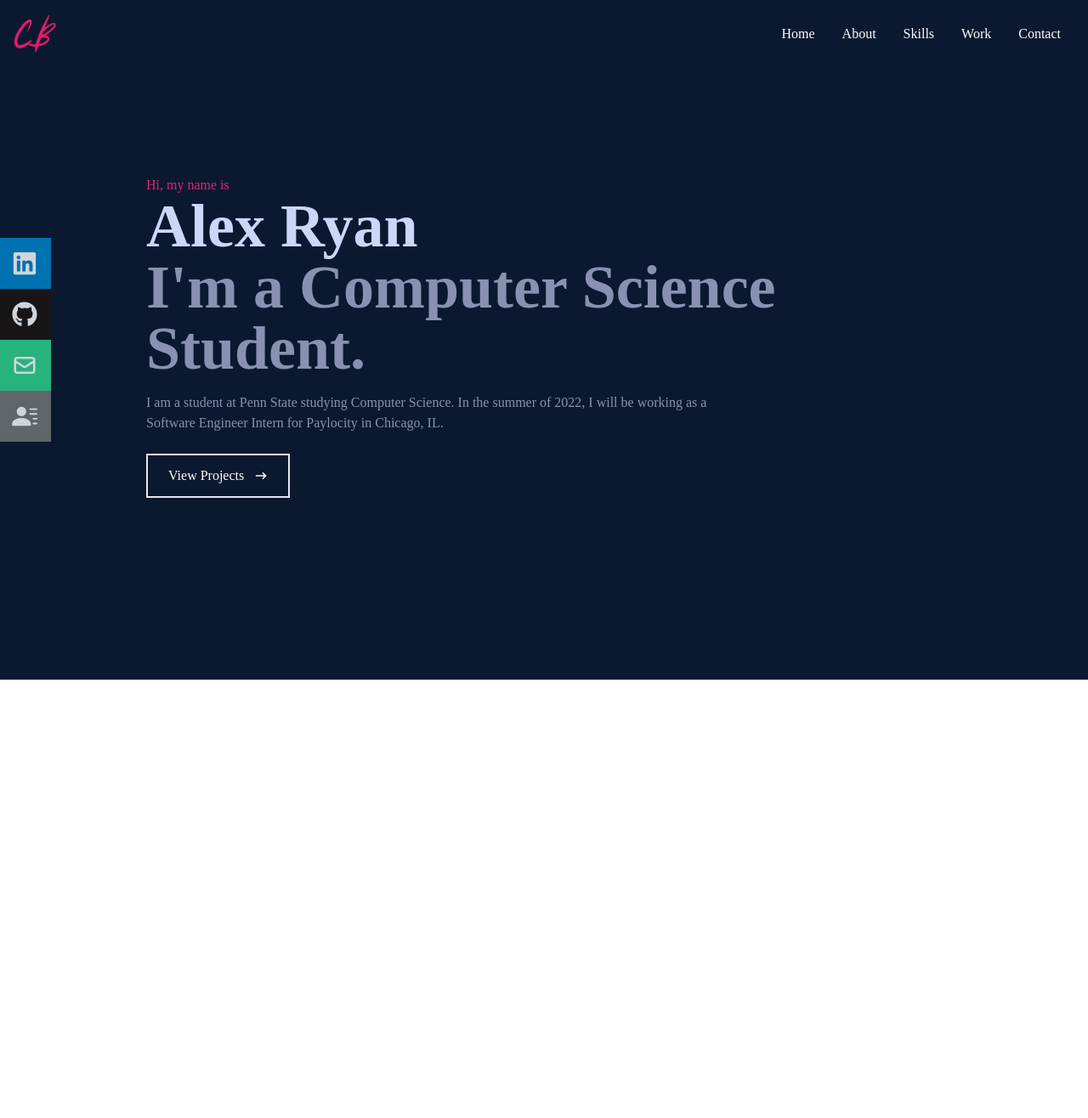
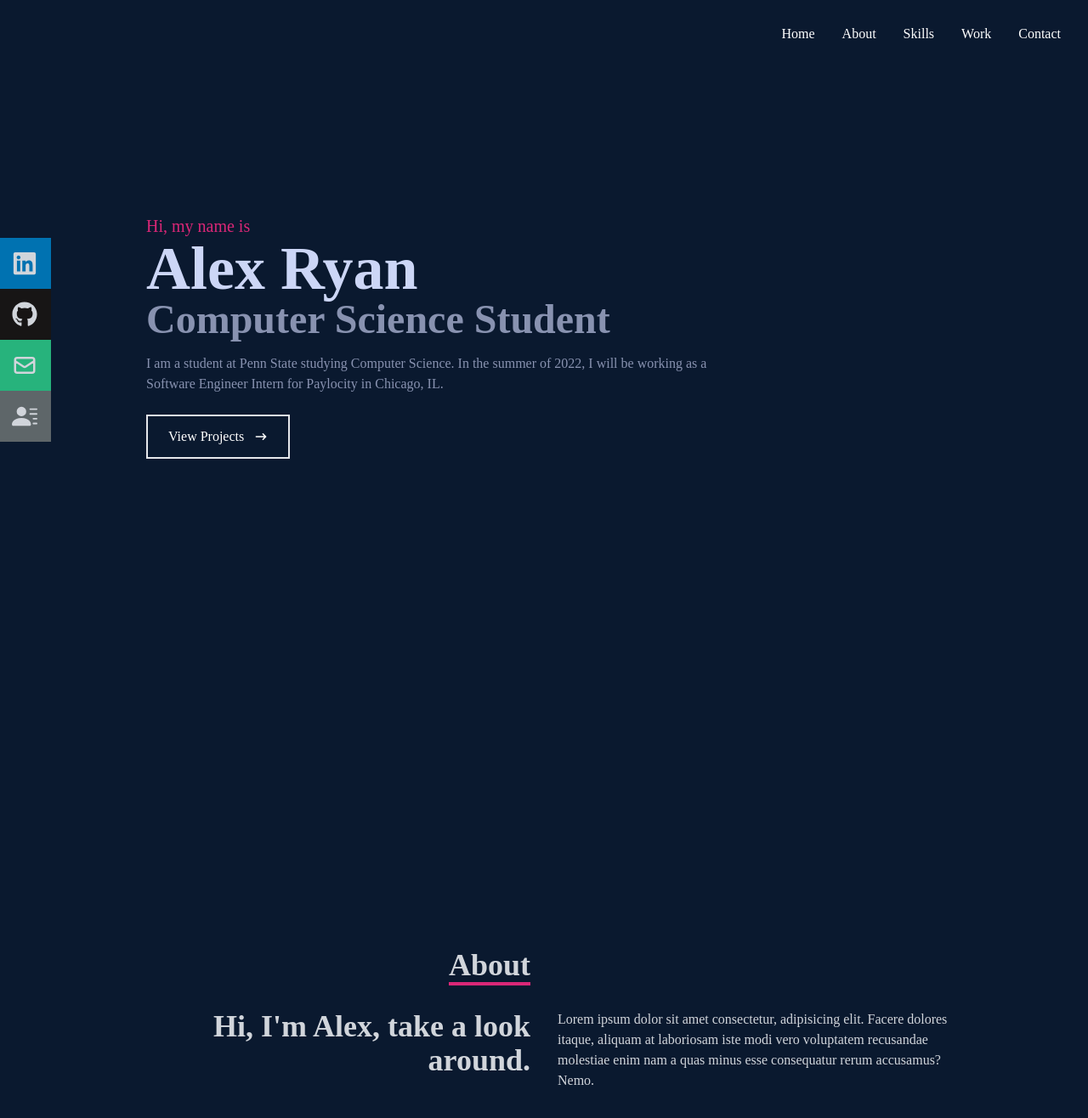
Before and after one commit to alexryan15/alexryan.pro, a React (Create React App) app: page / in a window 1280 px wide. Shown: the top 1316 px of the page at 85% size. Before the commit the page ends 800 px from the top, so only its background shows below. Built offline with nearby package versions, Linux system fonts and the light colour scheme.

Commit message:
added dummy about section

```diff
--- a/src/App.js
+++ b/src/App.js
@@ -1,11 +1,13 @@
 import Navbar from "./components/Navbar";
 import Home from "./components/Home";
+import About from "./components/About";
 
 function App() {
   return (
     <div>
       <Navbar />
       <Home />
+      <About />
     </div>
   );
 }
--- /dev/null
+++ b/src/components/About.jsx
@@ -0,0 +1,31 @@
+import React from "react";
+
+const About = () => {
+  return (
+    <div name="about" className="w-full h-screen bg-[#0a192f] text-gray-300">
+      <div className="flex flex-col justify-center items-center w-full h-full">
+        <div className="max-w-[1000px] w-full grid grid-cols-2 gap-8">
+          <div className="sm:text-right pb-8 pl-4">
+            <p className="text-4xl font-bold inline border-b-4 border-pink-600">
+              About
+            </p>
+          </div>
+          <div></div>
+        </div>
+        <div className="max-w-[1000px] w-full grid sm:grid-cols-2 gap-8 px-4">
+          <div className="sm:text-right text-4xl font-bold">
+            <p> Hi, I'm Alex, take a look around.</p>
+          </div>
+          <div>
+            Lorem ipsum dolor sit amet consectetur, adipisicing elit. Facere
+            dolores itaque, aliquam at laboriosam iste modi vero voluptatem
+            recusandae molestiae enim nam a quas minus esse consequatur rerum
+            accusamus? Nemo.
+          </div>
+        </div>
+      </div>
+    </div>
+  );
+};
+
+export default About;
--- a/src/components/Home.jsx
+++ b/src/components/Home.jsx
@@ -1,28 +1,34 @@
-import React from 'react'
-import {HiArrowNarrowRight} from 'react-icons/hi'
+import React from "react";
+import { HiArrowNarrowRight } from "react-icons/hi";
 
 const Home = () => {
   return (
-    <div name='home' className='w-full h-screen bg-[#0a192f]'>
-
+    <div name="home" className="w-full h-screen bg-[#0a192f]">
       {/* Container */}
-      <div className='max-w-[1000px] mx-auto px-8 flex flex-col justify-center h-full'>
-        <p className='text-pink-600'>Hi, my name is</p>
-        <h1 className='text-4xl sm:text-7xl font-bold text-[#ccd6f6]'>Alex Ryan</h1>
-        <h2 className='text-4xl sm:text-7xl font-bold text-[#8892b0]'>I'm a Computer Science Student.</h2>
-        <p className='text-[#8892b0] py-4 max-w-[700px] '>I am a student at Penn State studying Computer Science. In the summer of 2022,
-          I will be working as a Software Engineer Intern for Paylocity in Chicago, IL.
+      <div className="max-w-[1000px] mx-auto px-8 flex flex-col justify-center h-full">
+        <p className="text-pink-600 text-xl">Hi, my name is</p>
+        <h1 className="text-4xl sm:text-7xl font-bold text-[#ccd6f6]">
+          Alex Ryan
+        </h1>
+        <h2 className="text-4xl sm:text-5xl font-bold text-[#8892b0]">
+          Computer Science Student
+        </h2>
+        <p className="text-[#8892b0] py-4 max-w-[700px] ">
+          I am a student at Penn State studying Computer Science. In the summer
+          of 2022, I will be working as a Software Engineer Intern for Paylocity
+          in Chicago, IL.
         </p>
         <div>
-          <button className='group text-white border-2 px-6 py-3 my-2 flex items-center hover:bg-pink-600 hover:border-pink-600'>View Projects
-            <span className='group-hover:rotate-90 duration-300'>
-              <HiArrowNarrowRight className='ml-3'/>
+          <button className="group text-white border-2 px-6 py-3 my-2 flex items-center hover:bg-pink-600 hover:border-pink-600">
+            View Projects
+            <span className="group-hover:rotate-90 duration-300">
+              <HiArrowNarrowRight className="ml-3" />
             </span>
           </button>
         </div>
       </div>
     </div>
-  )
-}
+  );
+};
 
-export default Home
+export default Home;
--- a/src/components/Navbar.jsx
+++ b/src/components/Navbar.jsx
@@ -12,7 +12,7 @@ const Navbar = () => {
   return (
     <div className='fixed w-full h-[80px] flex justify-between items-center px-4 bg-[#0a192f]'>
       <div>
-        <img src={Logo} alt="Logo" style={{width: '50px'}} />
+        {/* <img src={Logo} alt="Logo" style={{width: '50px'}} /> */}
       </div>
 
       {/* Menu */}
```
Also changed, not shown: 1 other file (tests, documents, lock files or other folders).
